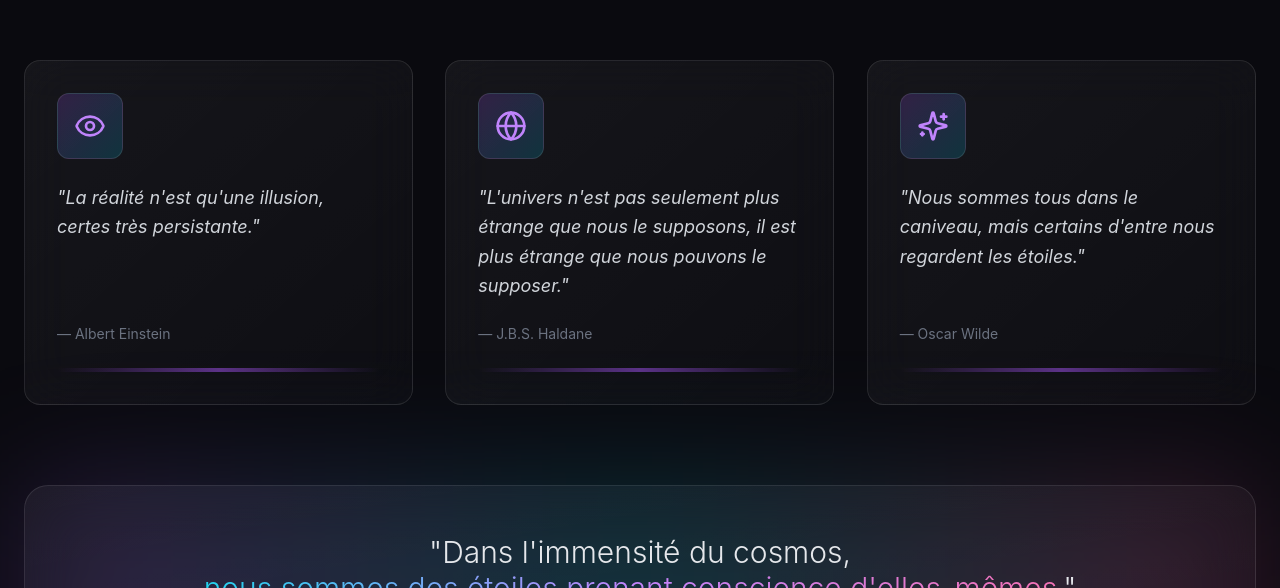
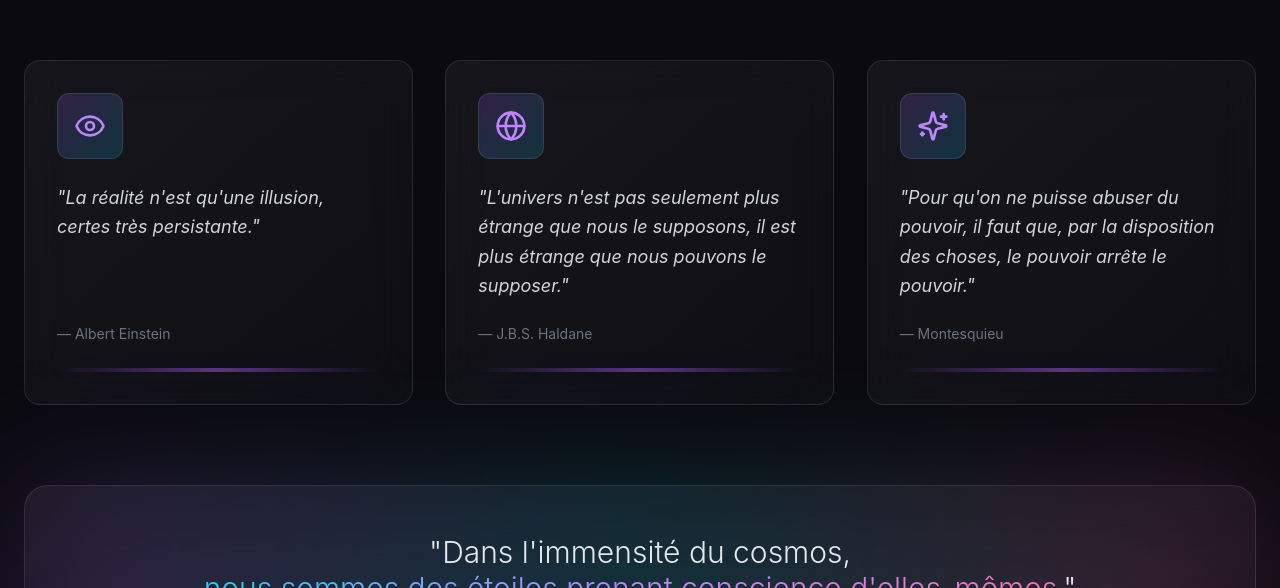
Before and after one commit to anthonylsc/anthonylsc, a React (Vite) app: page /#/ in a window 1280 px wide. Shown: the part 1636-2224 px from the top of the page. Built offline with nearby package versions, Linux system fonts and the light colour scheme.

Commit message:
Update: philosophy quotes  keep Haldane, add school quote, replace third with Montesquieu gov quote

```diff
--- a/src/components/portfolio/PhilosophySection.jsx
+++ b/src/components/portfolio/PhilosophySection.jsx
@@ -19,8 +19,8 @@ export default function PhilosophySection() {
     },
     {
       icon: Sparkles,
-      quote: "Nous sommes tous dans le caniveau, mais certains d'entre nous regardent les étoiles.",
-      author: "Oscar Wilde",
+      quote: "Pour qu'on ne puisse abuser du pouvoir, il faut que, par la disposition des choses, le pouvoir arrête le pouvoir.",
+      author: "Montesquieu",
     },
   ];
 
```
